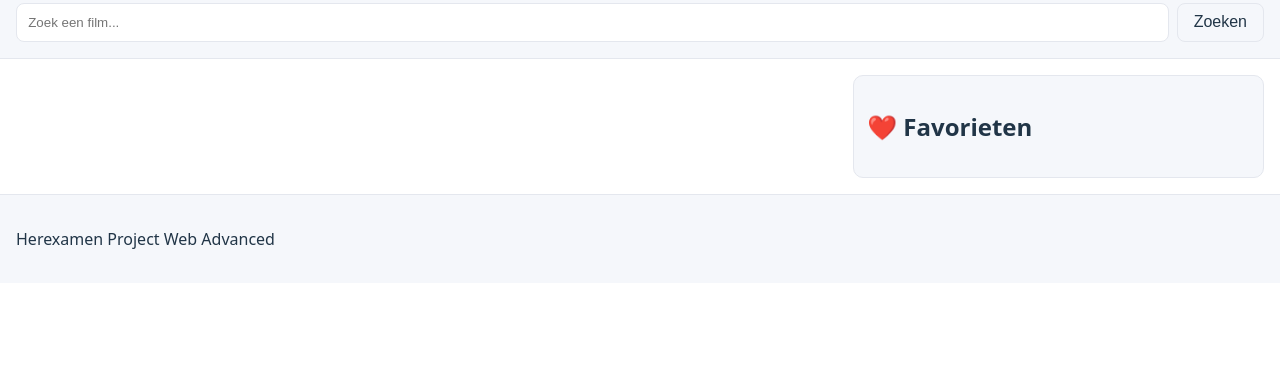
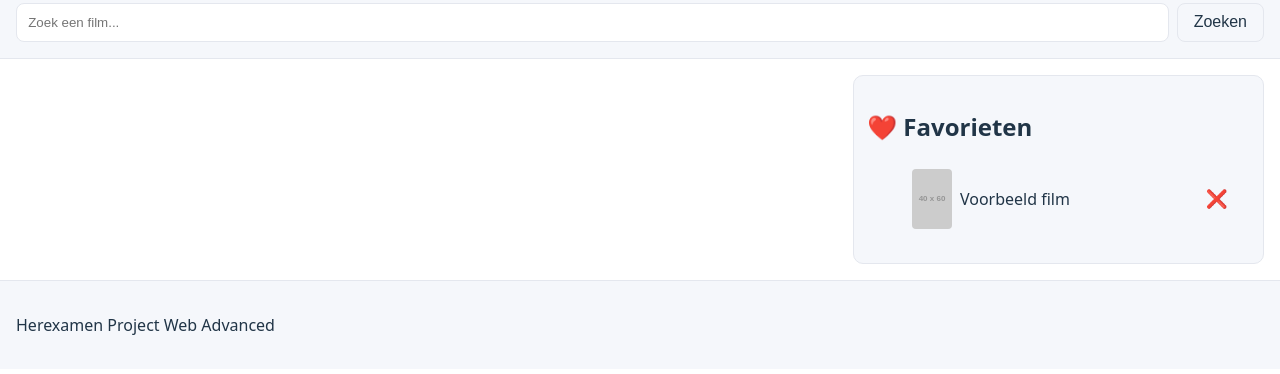
Before and after one commit to REDFS12/Advanced-Web-Project-Movie-Explorer, a website: page movie-explorer/index.html in a window 1280 px wide. Shown: the part 104-478 px from the top of the page. Drawn offline with Linux system fonts and the light colour scheme; placeholder pictures from the web are drawn by us.

Commit message:
style css file fixed and created favorites in html and css

```diff
--- a/movie-explorer/index.html
+++ b/movie-explorer/index.html
@@ -19,7 +19,13 @@
     <section id="results"></section>
     <aside>
       <h2>❤️ Favorieten</h2>
-      <ul id="favoritesList"></ul>
+      <ul id="favoritesList">
+    <li>
+      <img class="fav-thumb" src="https://placehold.co/40x60" alt="test">
+      <span>Voorbeeld film</span>
+      <button class="fav-remove">❌</button>
+    </li>
+      </ul>
     </aside>
   </main>
 
--- a/movie-explorer/src/styles/style.css
+++ b/movie-explorer/src/styles/style.css
@@ -118,7 +118,33 @@ aside {
   position: sticky;
   top: 1rem;
 }
-#favoritesList { list-style: none; padding: 0; margin: 0; display: grid; gap: .5rem; }
+/* Favorietenlijst - Flexbox layout */
+#favoritesList li {
+  display: flex;            /* Flexbox active */
+  align-items: center;      /* Verticale centrering */
+  gap: .5rem;               /* Ruimte tussen poster en titel */
+  padding: .3rem;
+  border-bottom: 1px solid var(--border);
+}
+
+#favoritesList li:last-child {
+  border-bottom: none;
+}
+
+.fav-thumb {
+  width: 40px;
+  height: 60px;
+  object-fit: cover;
+  border-radius: 4px;
+}
+
+.fav-remove {
+  margin-left: auto;        /* duwt knop helemaal rechts */
+  background: transparent;
+  border: none;
+  cursor: pointer;
+  font-size: 1.1rem;
+}
 
 /* ========== Responsive ========== */
 @media (max-width: 960px) {
```
